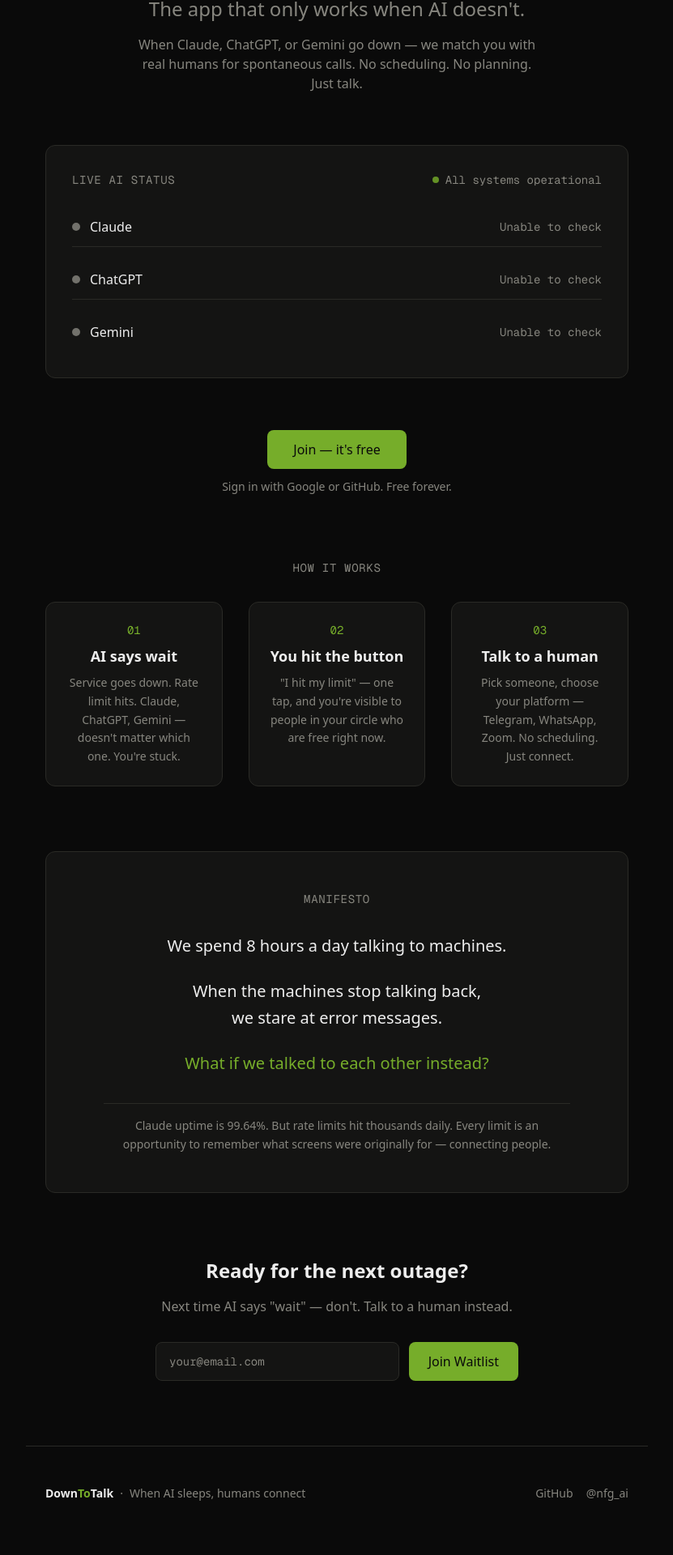
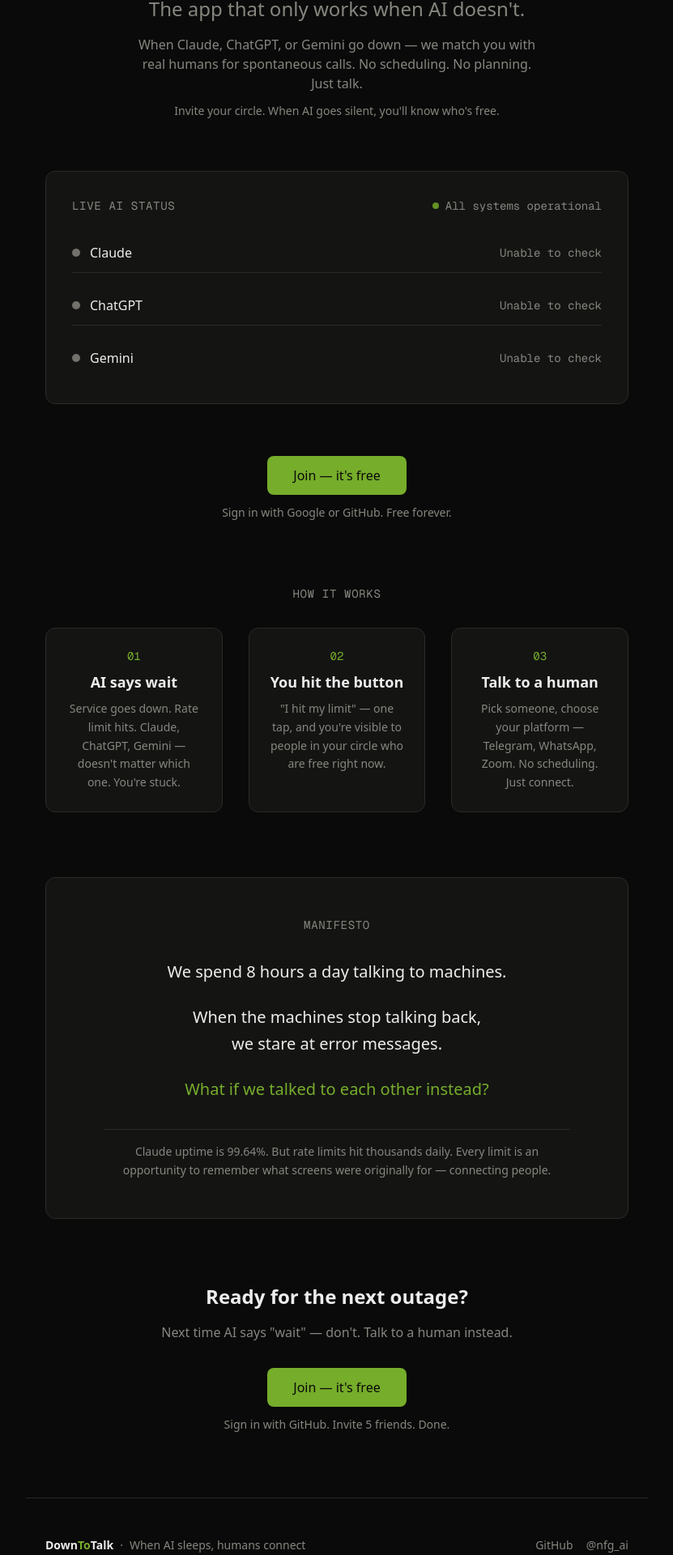
Before and after one commit to vasilievyakov/downtotalk, a Next.js app: page / in a window 1280 px wide. Shown: the part 253-2173 px from the top of the page at 81% size, without its empty margins (224-1055 px from the left). Built offline with nearby package versions, Linux system fonts and the light colour scheme; no server answers; the database is empty.

Commit message:
Unify CTA, explain circles, address empty state
Replace waitlist form with consistent sign-in CTA.
Add "Invite your circle" hint in hero.
Bottom CTA: "Invite 5 friends. Done."

```diff
--- a/src/app/page.tsx
+++ b/src/app/page.tsx
@@ -48,6 +48,9 @@
           <p className="text-muted text-base max-w-lg mx-auto">
             When Claude, ChatGPT, or Gemini go down — we match you with real
             humans for spontaneous calls. No scheduling. No planning. Just talk.
+          </p>
+          <p className="text-muted text-sm max-w-md mx-auto mt-3">
+            Invite your circle. When AI goes silent, you&apos;ll know who&apos;s free.
           </p>
         </div>
       </section>
@@ -105,7 +108,17 @@
             Go to Dashboard
           </Link>
         ) : (
-          <WaitlistForm />
+          <div>
+            <Link
+              href="/login"
+              className="inline-block px-8 py-3 rounded-lg bg-green text-background font-medium hover:opacity-90 transition-opacity"
+            >
+              Join — it&apos;s free
+            </Link>
+            <p className="text-muted text-sm mt-3">
+              Sign in with GitHub. Invite 5 friends. Done.
+            </p>
+          </div>
         )}
       </section>
 
```
